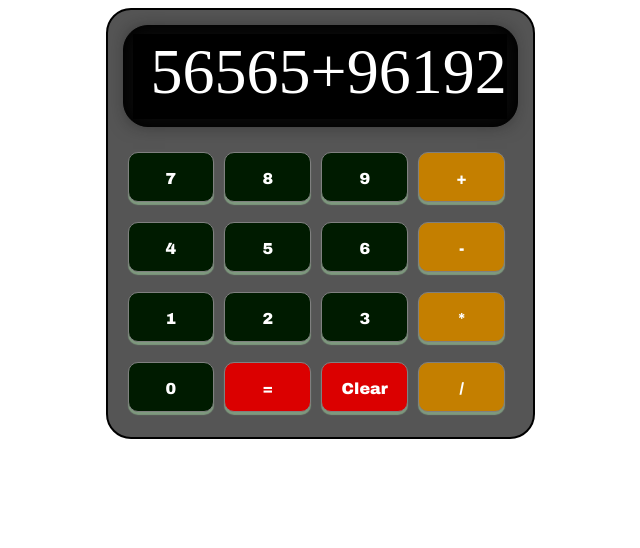
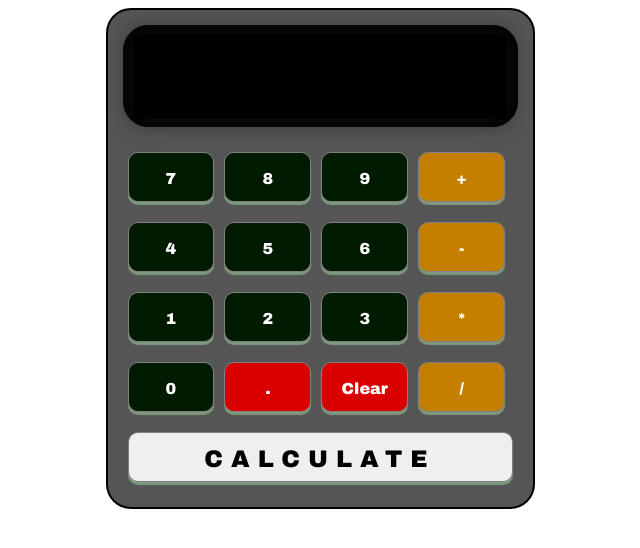
Before and after one commit to Claudio-C-Santos/Full-Calculator, a plain HTML site: page index.html in a window 1280 px wide. Shown: the whole page, without its empty margins (320-960 px from the left). Drawn offline with Linux system fonts and the light colour scheme.

Commit message:
<fix>create . button on calculator

```diff
--- a/assets/css/style.css
+++ b/assets/css/style.css
@@ -40,15 +40,30 @@
     background-color: black;
     box-shadow: 0px 0px 20px rgb(17, 17, 17);
     text-align: right;
+
+}
+
+#calcChar {
+    margin: 0;
     color: white;
+    font-size: 3rem;
+    font-family: 'Balsamic Sans', 'Arial Black';
     line-height: 75px;
-    font-size: 4rem;
 }
 
 #keysArea {
     display: flex;
     flex-wrap: wrap;
     margin: 15px;
+    font-family: 'Balsamic Sans', 'Arial Black';
+}
+
+#calculate {
+    width: 100%;
+    letter-spacing: 8px;
+    text-transform: uppercase;
+    font-weight: bold;
+    font-size: 1.5rem;
 }
 
 .key {
--- a/index.html
+++ b/index.html
@@ -9,9 +9,7 @@
 <body>
     <div id="calculator" class="center">
         <div id="display">
-            <div id="innerDisplay">
-                56565+96192
-            </div>
+            <div id="innerDisplay"></div>
         </div>
         <div id="keysArea">
             <button id="7" class="key unselectable number">7</button>
@@ -27,10 +25,12 @@
             <button id="3" class="key unselectable number">3</button>
             <button id="multiply" class="key unselectable operator">*</button>
             <button id="0" class="key unselectable number">0</button>
-            <button id="equal" class="key unselectable other">=</button>
+            <button id="dot" class="key unselectable other">.</button>
             <button id="clear" class="key unselectable other">Clear</button>
             <button id="divide" class="key unselectable operator">/</button>
+            <button id="calculate" class="key unselectable calculate">Calculate</button>
         </div>
     </div>
+    <script src="assets/js/main.js"></script>
 </body>
 </html>
```
